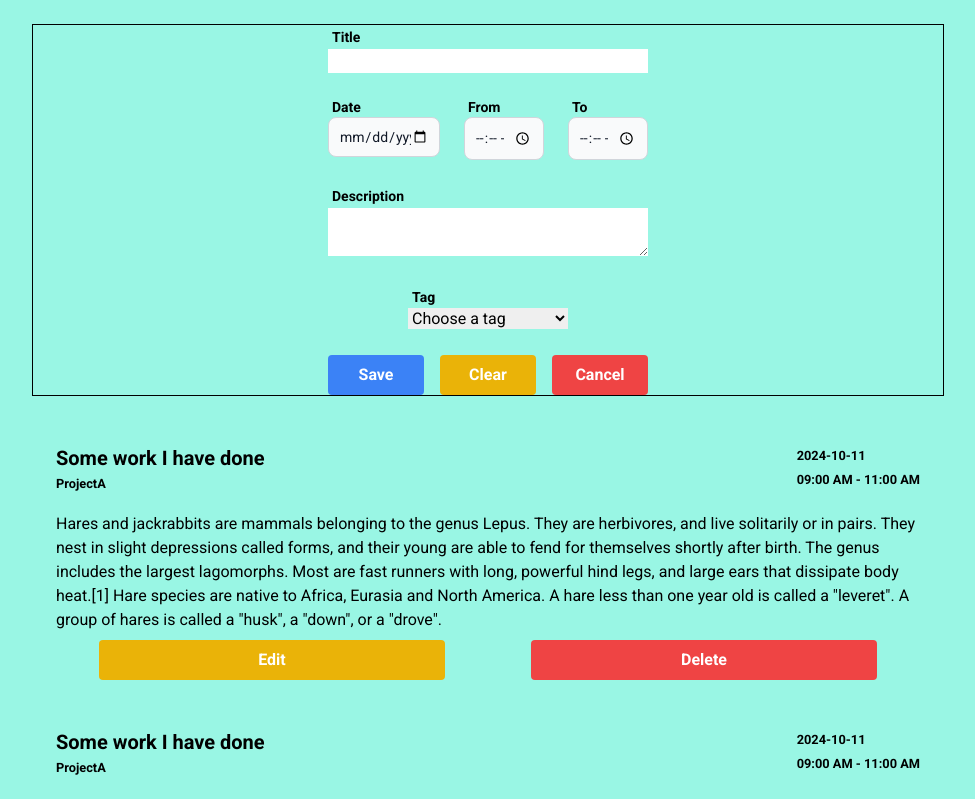
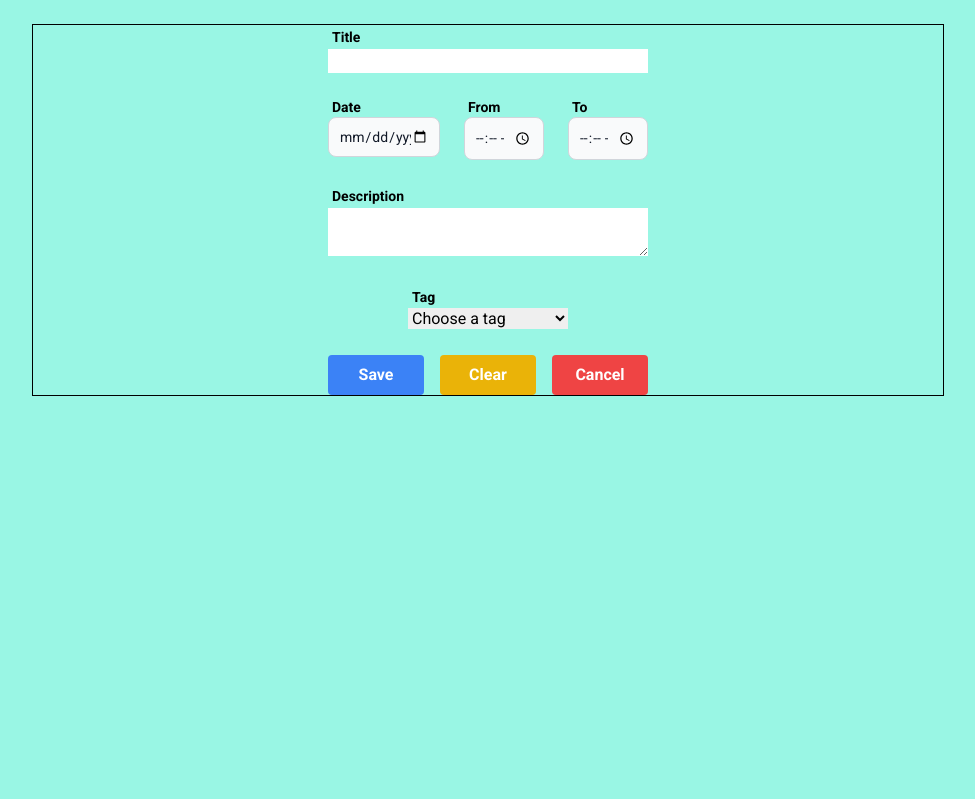
Before and after one commit to guszti/time-tracker, a Vue app: page / in a window 1280 px wide. Shown: the top 799 px of the page, without its empty margins (152-1127 px from the left). Built offline with nearby package versions, Linux system fonts and the light colour scheme.

Commit message:
timelog card, state moved up one level

```diff
--- a/src/App.vue
+++ b/src/App.vue
@@ -1,6 +1,29 @@
 <script setup lang="ts">
 import CreateLogForm from "@/components/form/CreateLogForm.vue";
 import TimeLogCard from "@/components/TimeLogCard.vue";
+import { ref } from "vue";
+import type { TimeLog } from "@/interfaces";
+
+const timeLogs = ref<TimeLog[]>([]);
+
+const saveTimeLog = (
+    title: string,
+    date: string,
+    from: string,
+    to: string,
+    description: string,
+    tag: string,
+) => {
+    timeLogs.value.push({
+        id: Date.now(),
+        title,
+        date,
+        from,
+        to,
+        description,
+        tag,
+    });
+};
 </script>
 
 <template>
@@ -8,11 +31,13 @@ import TimeLogCard from "@/components/TimeLogCard.vue";
 
     <main class="flex bg-teal-200 min-h-screen text-base">
         <div class="m:mt-6 sm:ml-auto sm:mr-auto w-full sm:w-3/4 p-6">
-            <CreateLogForm />
+            <CreateLogForm @save-time-log="saveTimeLog" />
             <br />
-            <TimeLogCard />
-            <TimeLogCard />
-            <TimeLogCard />
+            <TimeLogCard
+                v-for="timeLog in timeLogs"
+                :key="timeLog.id"
+                :timeLog="timeLog"
+            />
         </div>
     </main>
 </template>
--- a/src/components/TimeLogCard.vue
+++ b/src/components/TimeLogCard.vue
@@ -1,29 +1,27 @@
-<script setup lang="ts"></script>
+<script setup lang="ts">
+import type { TimeLog } from "@/interfaces";
+
+defineProps<{ timeLog: TimeLog }>();
+</script>
 
 <template>
     <div class="w-full p-6">
         <div class="flex justify-between w-full mb-2 font-bold">
             <div>
                 <div class="font-bold text-xl max-w-64">
-                    Some work I have done
+                    {{ timeLog.title }}
                 </div>
-                <small class="block mb-2 font-bold">ProjectA</small>
+                <small class="block mb-2 font-bold">{{ timeLog.tag }}</small>
             </div>
             <div>
-                <small class="block">2024-10-11</small>
-                <small class="block">09:00 AM - 11:00 AM</small>
+                <small class="block">{{ timeLog.date }}</small>
+                <small class="block"
+                    >{{ timeLog.from }} - {{ timeLog.to }}</small
+                >
             </div>
         </div>
         <p class="mb-2">
-            Hares and jackrabbits are mammals belonging to the genus Lepus. They
-            are herbivores, and live solitarily or in pairs. They nest in slight
-            depressions called forms, and their young are able to fend for
-            themselves shortly after birth. The genus includes the largest
-            lagomorphs. Most are fast runners with long, powerful hind legs, and
-            large ears that dissipate body heat.[1] Hare species are native to
-            Africa, Eurasia and North America. A hare less than one year old is
-            called a "leveret". A group of hares is called a "husk", a "down",
-            or a "drove".
+            {{ timeLog.description }}
         </p>
 
         <div class="flex justify-around">
--- a/src/components/form/CreateLogForm.vue
+++ b/src/components/form/CreateLogForm.vue
@@ -1,6 +1,17 @@
 <script setup lang="ts">
 import { ref } from "vue";
-import type { TimeLog } from "@/interfaces";
+
+const emit = defineEmits<{
+    (
+        e: "save-time-log",
+        title: string,
+        date: string,
+        from: string,
+        to: string,
+        description: string,
+        tag: string,
+    ): void;
+}>();
 
 const title = ref("");
 const date = ref("");
@@ -9,18 +20,18 @@ const to = ref("");
 const description = ref("");
 const tag = ref("");
 
-const timeLogs = ref<TimeLog[]>([]);
+const handleSubmit = () => {
+    emit(
+        "save-time-log",
+        title.value,
+        date.value,
+        from.value,
+        to.value,
+        description.value,
+        tag.value,
+    );
 
-const handleSubmit = () => {
-    timeLogs.value.push({
-        id: Date.now(),
-        title: title.value,
-        date: date.value,
-        from: from.value,
-        to: to.value,
-        description: description.value,
-        tag: tag.value,
-    });
+    clearForm();
 };
 
 const clearForm = () => {
@@ -35,8 +46,6 @@ const clearForm = () => {
 const cancel = () => {
     console.log("cancelled");
 };
-
-console.log(timeLogs.value);
 
 const tags = ["projectA", "projectB", "client"];
 </script>
@@ -123,9 +132,9 @@ const tags = ["projectA", "projectB", "client"];
             <div class="flex justify-between w-80">
                 <input
                     class="w-24 bg-blue-500 hover:bg-blue-700 text-white font-bold py-2 px-4 rounded"
-                    type="submit"
+                    type="button"
                     value="Save"
-                    disabled
+                    @click="handleSubmit"
                 />
                 <input
                     class="w-24 bg-yellow-500 hover:bg-yellow-700 text-white font-bold py-2 px-4 rounded"
```
